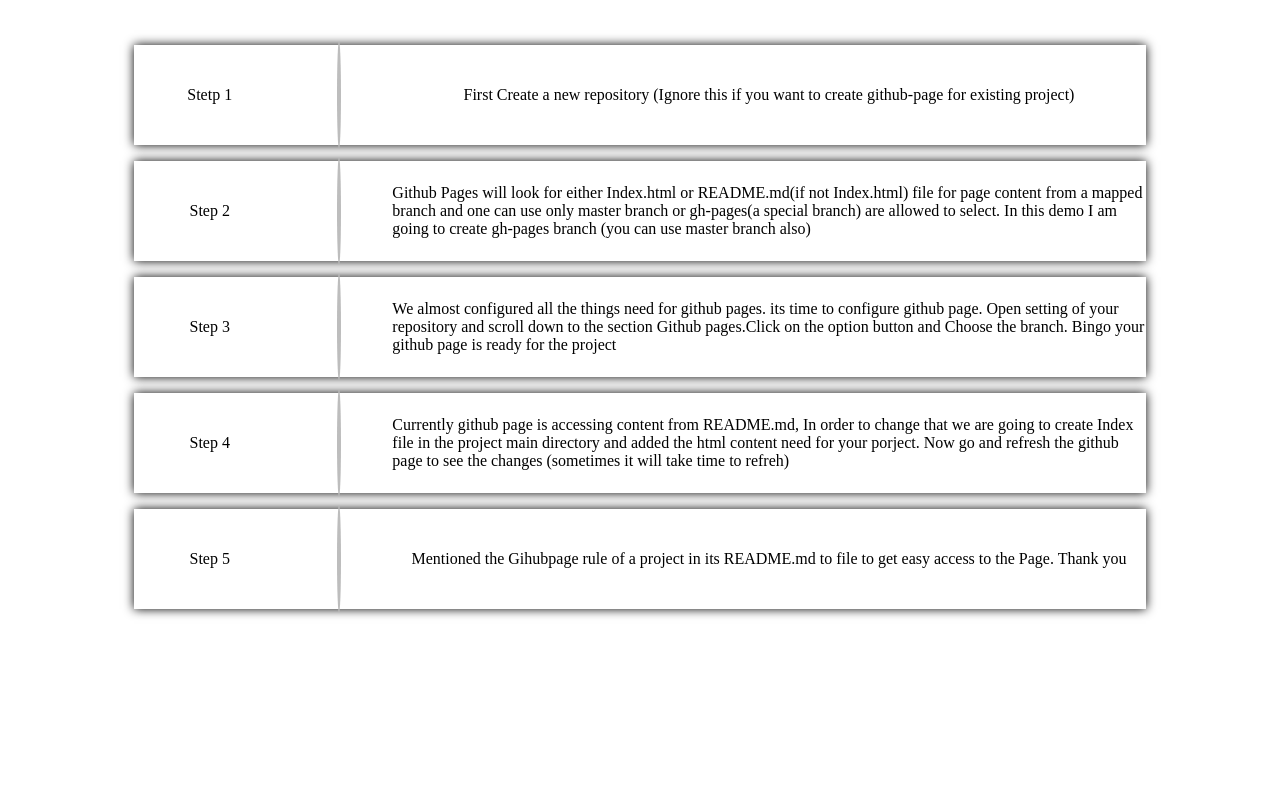
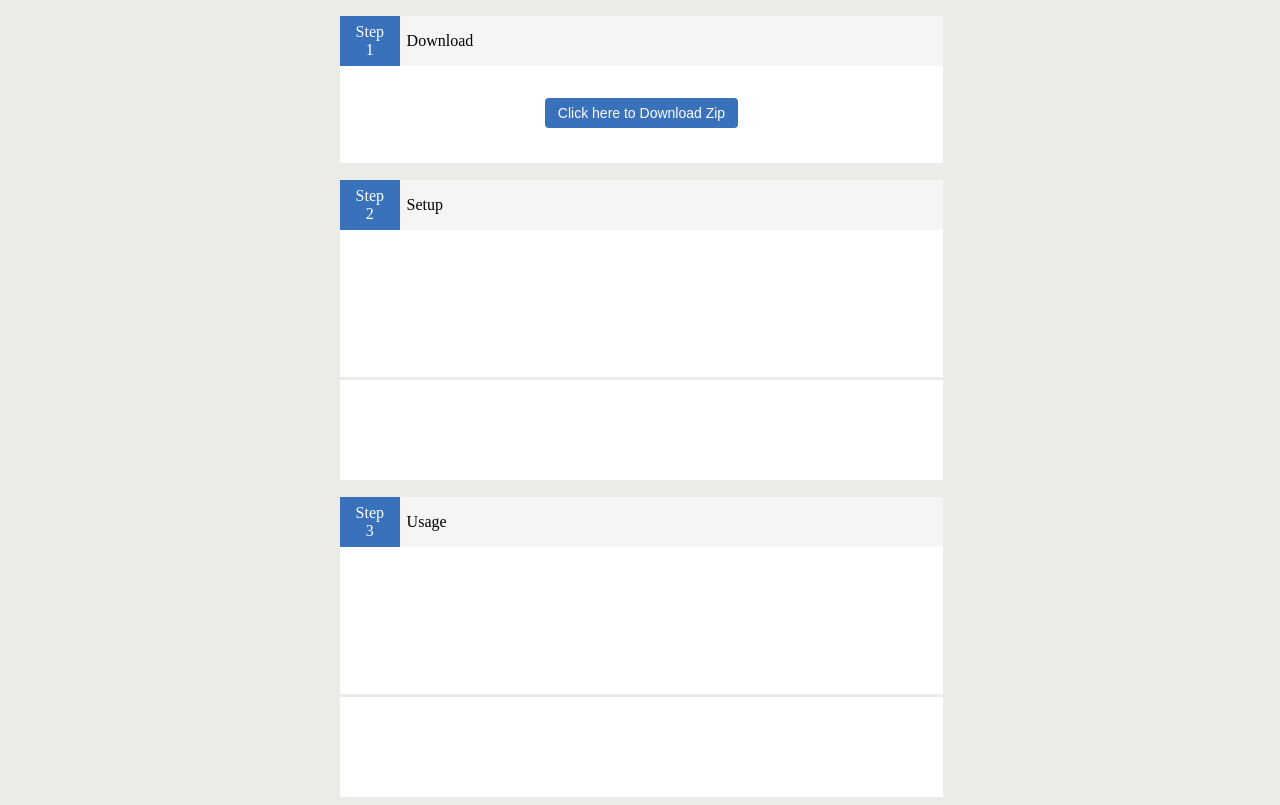
Before and after one commit to Harish321/irf-translations-extension, a browser extension: page index.html in a window 1280 px wide. Shown: the part 88-893 px from the top of the page. Before the commit the page ends 800 px from the top, so only its background shows below. Drawn offline with Linux system fonts and the light colour scheme.

```diff
--- a/index.html
+++ b/index.html
@@ -4,40 +4,41 @@
     <meta charset="UTF-8">
     <meta name="viewport" content="width=device-width, initial-scale=1.0">
     <meta http-equiv="X-UA-Compatible" content="ie=edge">
-    <title>How to Create a Git Hub Page</title>
+    <title>Document</title>
     <link rel="stylesheet" href="styles.css">
 </head>
 <body>
-    <div class="main-div">
-        <div class="init-content">
-            <div class="title"><h3>How to Create <span class="title-span">GITHUB-PAGES</span></h3></div>
-            <div class="title-dis">With in 5 Steps one can create a simple/Basic Github page</div>
+    <div class="main">
+        <div class="head-div">
+            <div><h1>IRF-Transaltions</h1></div>
+            <h5>A simple chrome extension</h5>
         </div>
-        <div class="actual-content">
-            <div class="step-1 step-box">
-                <div class="step">Stetp 1</div>
-                <div class="divider"></div>
-                <div class="content">First Create a new repository (Ignore this if you want to create github-page for existing project)</div>
+        <div class="body-div">
+            <div class="box1">
+                <div class="headBox">
+                    <div class="head-little-box"><div>Step</div><div>1</div></div>
+                    <div class="head-text">Download</div>
+                </div>
+                <!-- <div class="imageBox"></div> -->
+                <div class="contentBox">
+                    <button class='download-btn' type="submit" onclick="window.open('https://codeload.github.com/Harish321/irf-translations-extension/zip/master')">Click here to Download Zip</button>
+                </div>
             </div>
-            <div class="step-2 step-box">
-                <div class="step">Step 2</div>
-                <div class="divider"></div>
-                <div class="content">Github Pages will look for either Index.html or README.md(if not Index.html) file for page content from a mapped branch and one can use only master branch or gh-pages(a special branch) are allowed to select. In this demo I am going to create gh-pages branch (you can use master branch also) </div>
+            <div class="box2">
+                <div class="headBox">
+                    <div class="head-little-box"><div>Step</div><div>2</div></div>
+                    <div class="head-text">Setup</div>
+                </div>
+                <div class="imageBox"></div>
+                <div class="contentBox"></div>
             </div>
-            <div class="step-3 step-box">
-                <div class="step">Step 3</div>
-                <div class="divider"></div>
-                <div class="content">We almost configured all the things need for github pages. its time to configure github page. Open setting of your repository and scroll down to the section Github pages.Click on the option button and Choose the branch. Bingo your github page is ready for the project</div>
-            </div>
-            <div class="step-4 step-box">
-                <div class="step">Step 4</div>
-                <div class="divider"></div>
-                <div class="content">Currently github page is accessing content from README.md, In order to change that we are going to create Index file in the project main directory and added the html content need for your porject. Now go and refresh the github page to see the changes (sometimes it will take time to refreh)</div>
-            </div>
-            <div class="step-5 step-box">
-                <div class="step">Step 5</div>
-                <div class="divider"></div>
-                <div class="content">Mentioned the Gihubpage rule of a project in its README.md to file to get easy access to the Page. Thank you</div>
+            <div class="box3">
+                <div class="headBox">
+                    <div class="head-little-box"><div>Step</div><div>3</div></div>
+                    <div class="head-text">Usage</div>
+                </div>
+                <div class="imageBox"></div>
+                <div class="contentBox"></div>
             </div>
         </div>
     </div>
--- a/styles.css
+++ b/styles.css
@@ -1,35 +1,92 @@
-.main-div{
+.head-div{
+    display: grid;
+    justify-items: center;
+    grid-template-rows: 35px;
+}
+.headBox{
+    background: #f6f5f4;
+    margin-bottom: -6px;
+    z-index: 1004;
+    margin-top: 1px;
+    width: 603px;
+    height: 50px;
+    display: grid;
+    grid-template-columns: 1fr 9fr;
+    align-items: center;
+    grid-column-gap: 7px;
+    /* border: 1px solid; */
+    /* box-shadow: 0px 0px 17px -3px;*/
+}
+body{
+background: #ecebe8
+}
+.head-little-box{
+    background: #3a71bb;
+    padding: 7px;
+    color: white;
     display: grid;
     grid-template-columns: 1fr;
-    grid-gap:3rem;
-    /* justify-items: center; */
-    padding-left: 10%;
-    padding-right: 10%;
+    justify-items: center;
 }
-.init-content{
+.body-div{
     display: grid;
     justify-items: center;
-}
-.actual-content {
-    display: grid;
+    grid-template-columns: 1fr;
     grid-gap:1em;
 }
-.actual-content > div{
-    box-shadow: 0px 0px 10px;
-    height: 100px;
-    width: 100%;
-}
-.step-box{
-    grid-template-columns: 1fr 0.5fr 5fr;
+.imageBox{
+    /* padding-left: 18px; */
+    /* border: 1px solid; */
+    height: 150px;
+    /* margin-top: -10px; */
     display: grid;
     align-items: center;
     justify-items: center;
-    grid-gap:1rem;
+    width: 100%;
+    background: white;
 }
-.divider{
-    padding-top:2px;
-    border-radius: 50%;
-    border: 2px solid #bdbdbd;
-    height: 100%;
-    padding-bottom:2px;
+.box1{
+    padding: 0px;
+    display: grid;
+    grid-gap: 3px;
+    width: 600px;
+    justify-items: center;
+    align-items: center;
+
 }
+.box2{
+    padding: 0px;
+    display: grid;
+    grid-gap: 3px;
+    width: 600px;
+    justify-items: center;
+    align-items: center;
+}
+.box3{
+    padding: 0px;
+    display: grid;
+    grid-gap: 3px;
+    width: 600px;
+    justify-items: center;
+    align-items: center;
+}
+.download-btn{
+    padding: 6px 12px;
+    font-size: 14px;
+    border: 1px solid transparent;
+    border-radius: 4px;
+    background: #3a71bb;
+    color: white;
+    cursor: pointer;
+}
+.contentBox{
+    /* padding-left: 18px; */
+    /* border: 1px solid; */
+    min-height: 100px;
+    /* margin-top: -10px; */
+    display: grid;
+    align-items: center;
+    justify-items: center;
+    width: 100%;
+    background: white;
+}
```
